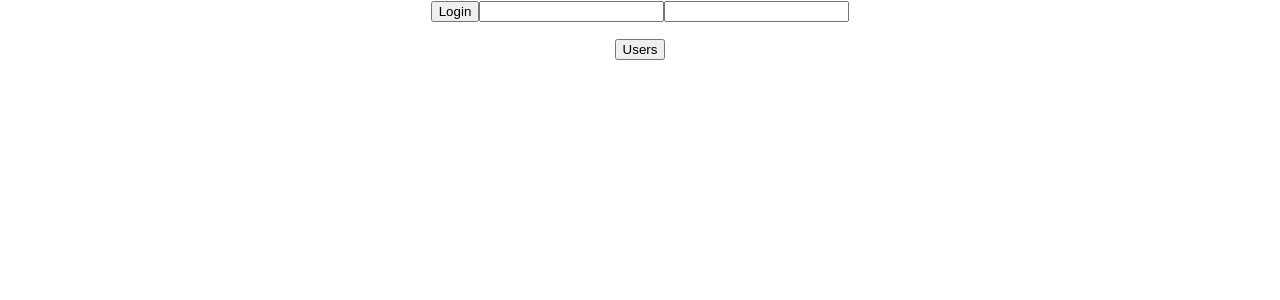
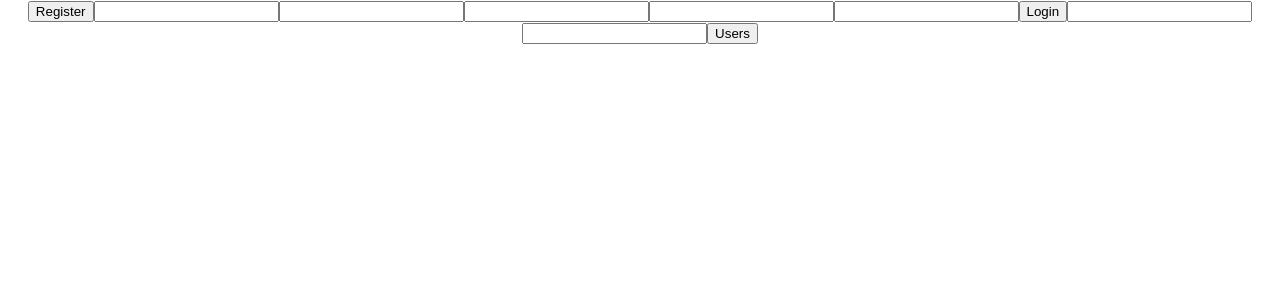
Before and after one commit to CS262Group37/Mntr, a React (Create React App) app in the folder frontend/: page / in a window 1280 px wide. Shown: the top 300 px of the page. Built offline with nearby package versions, Linux system fonts and the light colour scheme.

Commit message:
Removed token stuff and added bad register button

```diff
--- a/frontend/src/App.tsx
+++ b/frontend/src/App.tsx
@@ -6,26 +6,60 @@ import axios from "axios";
 function App() {
   const [email, setEmail] = React.useState<string>("");
   const [psword, setPsword] = React.useState<string>("");
-  const [token, setToken] = React.useState<string>("");
+  const [firstName, setFirstName] = React.useState<string>("");
+  const [lastName, setLastName] = React.useState<string>("");
+  const [role, setRole] = React.useState<string>("");
 
   const login = async () => {
     const res = await axios.post("/api/auth/login", {
       email: email,
       password: psword,
     });
-    setToken(res.headers.authorization);
+  };
+
+  const register = async () => {
+    const res = await axios.post("/api/auth/register", {
+      email: email,
+      password: psword,
+      firstName: firstName,
+      lastName: lastName,
+      role: role
+    });
   };
 
   const getUsers = async () => {
-    const headers = {
-      authorization: token,
-    };
-    const res = await axios.get("/api/auth/users", { headers });
+    const res = await axios.get("/api/auth/users");
     console.log(res);
   };
 
   return (
     <div className="App">
+      <button onClick={register}>Register</button>
+      <input
+        onChange={(e) => {
+          setEmail(e.target.value);
+        }}
+      ></input>
+      <input
+        onChange={(e) => {
+          setPsword(e.target.value);
+        }}
+      ></input>
+      <input
+        onChange={(e) => {
+          setFirstName(e.target.value);
+        }}
+      ></input>
+      <input
+        onChange={(e) => {
+          setLastName(e.target.value);
+        }}
+      ></input>
+      <input
+        onChange={(e) => {
+          setRole(e.target.value);
+        }}
+      ></input>
       <button onClick={login}>Login</button>
       <input
         onChange={(e) => {
@@ -37,7 +71,6 @@ function App() {
           setPsword(e.target.value);
         }}
       ></input>
-      <p>{token}</p>
       <button onClick={getUsers}>Users</button>
     </div>
   );
```
